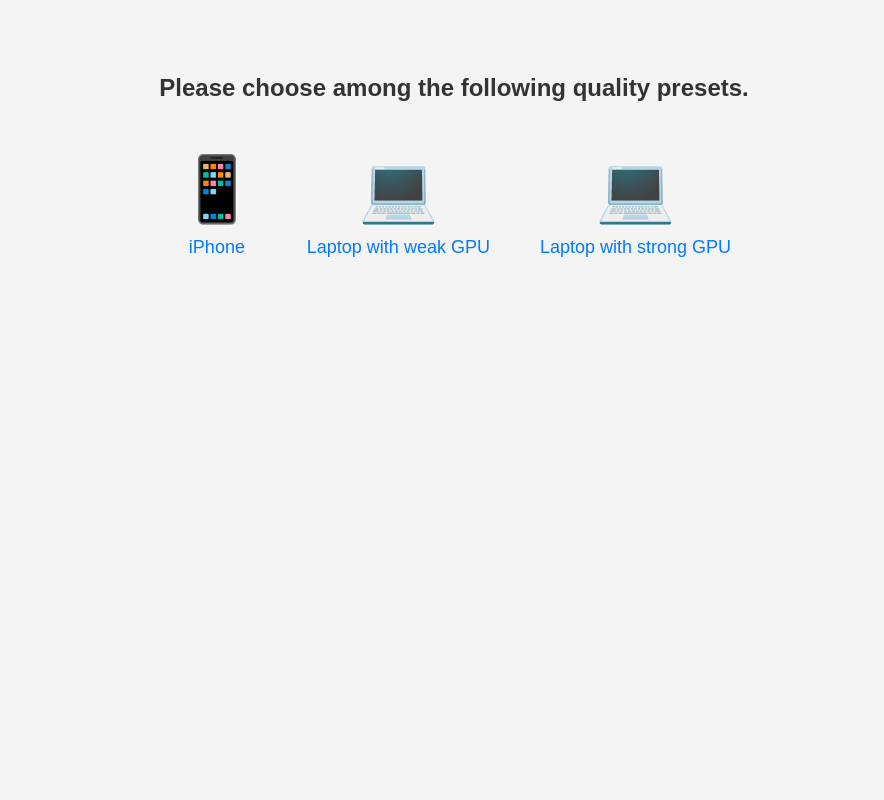
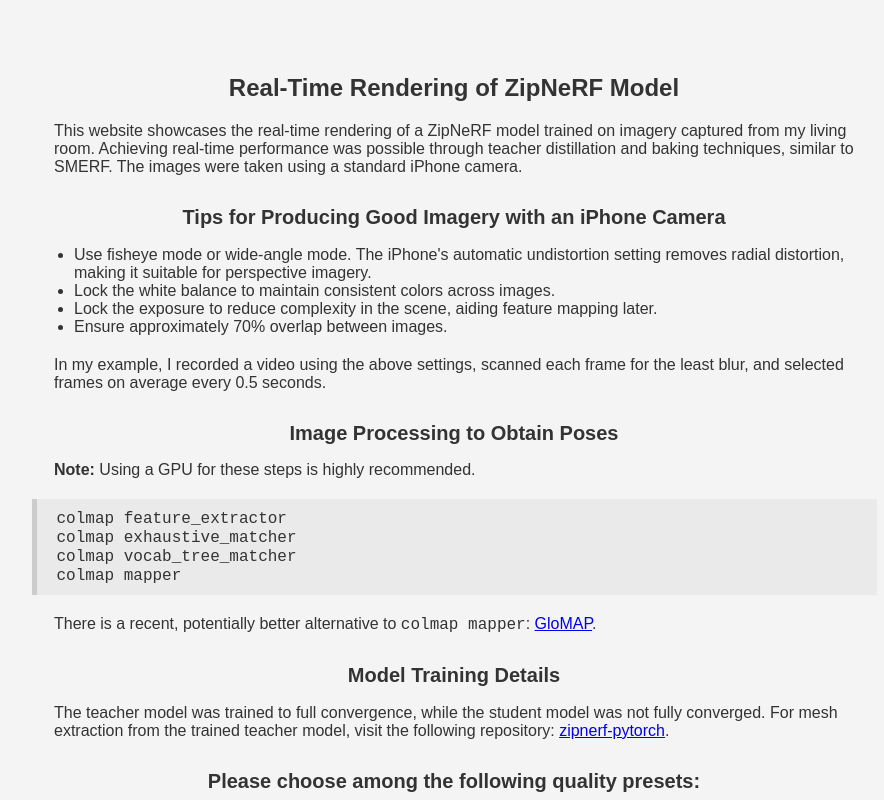
Before and after one commit to lukasabdallah/lukasabdallah.github.io, a plain HTML site: page index.html in a window 1280 px wide. Shown: the top 800 px of the page, without its empty margins (186-1070 px from the left). Drawn offline with Linux system fonts and the light colour scheme.

Commit message:
added desc

```diff
--- a/index.html
+++ b/index.html
@@ -3,7 +3,7 @@
 <head>
     <meta charset="UTF-8">
     <meta name="viewport" content="width=device-width, initial-scale=1.0">
-    <title>Quality Presets</title>
+    <title>Real-Time Rendering of ZipNeRF Model</title>
     <style>
         body {
             font-family: Arial, sans-serif;
@@ -14,12 +14,36 @@
         }
         h1 {
             font-size: 24px;
-            margin-bottom: 50px;
+            margin-bottom: 20px;
+        }
+        h2 {
+            font-size: 20px;
+            margin-top: 30px;
+        }
+        p, ul {
+            font-size: 16px;
+            text-align: left;
+            margin: 0 auto 20px;
+            max-width: 800px;
+        }
+        ul {
+            list-style-type: disc;
+            padding-left: 40px;
+        }
+        blockquote {
+            font-size: 16px;
+            text-align: left;
+            margin: 0 auto 20px;
+            max-width: 800px;
+            background-color: #eaeaea;
+            padding: 10px 20px;
+            border-left: 5px solid #ccc;
         }
         .container {
             display: flex;
             justify-content: center;
             gap: 50px;
+            margin-top: 30px;
         }
         .option {
             text-align: center;
@@ -42,7 +66,32 @@
     </style>
 </head>
 <body>
-    <h1>Please choose among the following quality presets.</h1>
+    <h1>Real-Time Rendering of ZipNeRF Model</h1>
+    <p>This website showcases the real-time rendering of a ZipNeRF model trained on imagery captured from my living room. Achieving real-time performance was possible through teacher distillation and baking techniques, similar to SMERF. The images were taken using a standard iPhone camera.</p>
+
+    <h2>Tips for Producing Good Imagery with an iPhone Camera</h2>
+    <ul>
+        <li>Use fisheye mode or wide-angle mode. The iPhone's automatic undistortion setting removes radial distortion, making it suitable for perspective imagery.</li>
+        <li>Lock the white balance to maintain consistent colors across images.</li>
+        <li>Lock the exposure to reduce complexity in the scene, aiding feature mapping later.</li>
+        <li>Ensure approximately 70% overlap between images.</li>
+    </ul>
+    <p>In my example, I recorded a video using the above settings, scanned each frame for the least blur, and selected frames on average every 0.5 seconds.</p>
+
+    <h2>Image Processing to Obtain Poses</h2>
+    <p><strong>Note:</strong> Using a GPU for these steps is highly recommended.</p>
+    <blockquote>
+        <code>colmap feature_extractor</code><br>
+        <code>colmap exhaustive_matcher</code><br>
+        <code>colmap vocab_tree_matcher</code><br>
+        <code>colmap mapper</code>
+    </blockquote>
+    <p>There is a recent, potentially better alternative to <code>colmap mapper</code>: <a href="https://github.com/colmap/glomap">GloMAP</a>.</p>
+
+    <h2>Model Training Details</h2>
+    <p>The teacher model was trained to full convergence, while the student model was not fully converged. For mesh extraction from the trained teacher model, visit the following repository: <a href="https://github.com/SuLvXiangXin/zipnerf-pytorch">zipnerf-pytorch</a>.</p>
+
+    <h2>Please choose among the following quality presets:</h2>
     <div class="container">
         <div class="option">
             <a href="https://p01onk7kh5l6ye-8003.proxy.runpod.net/?useDistanceGrid=true&useBits=true&dir=converted_perspective_room/sm_000&vfovy=70&exposure=0.016&near=0.02&quality=phone&mouseMode=map&submodelCacheSize=0 ">
```
